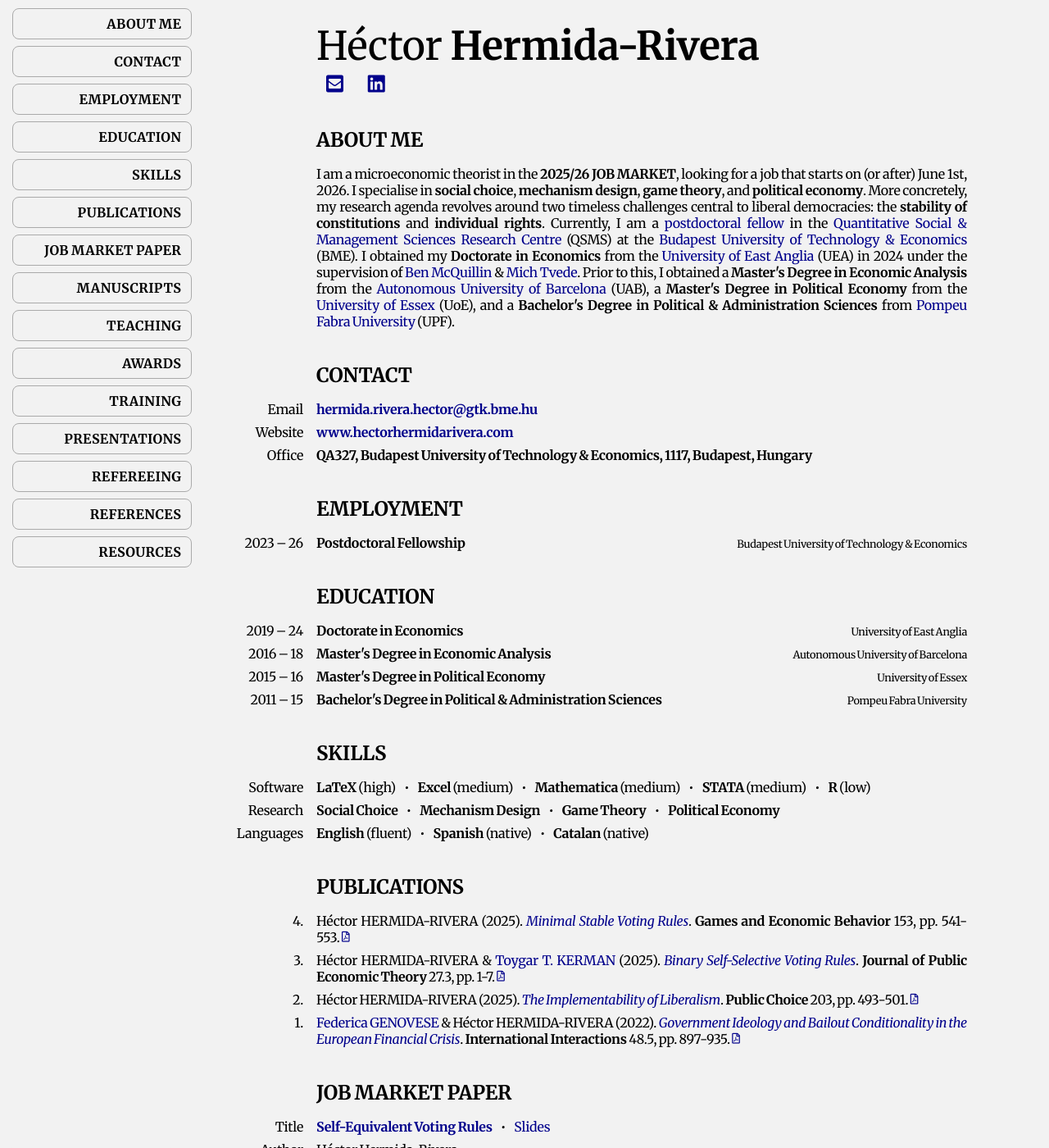
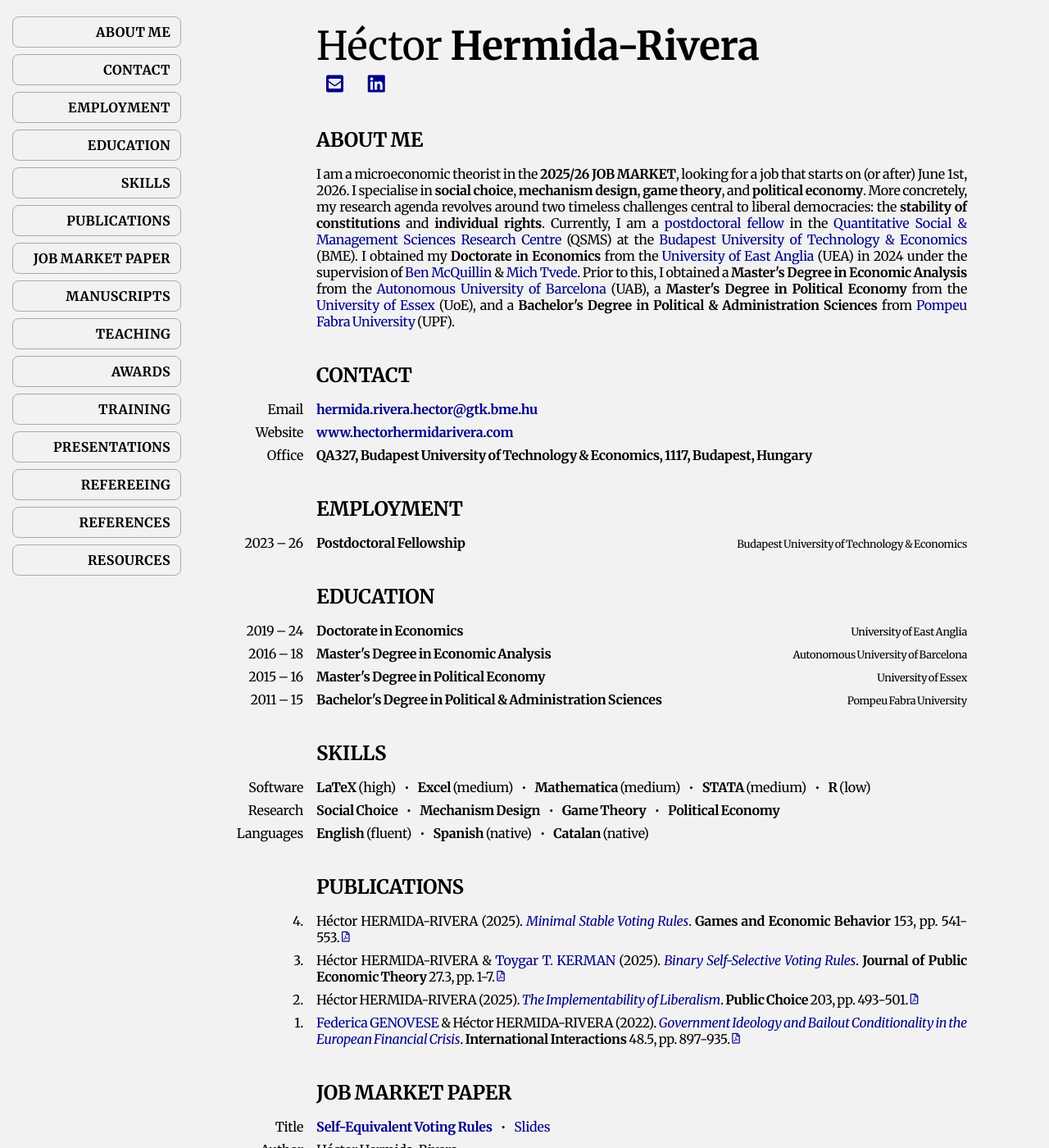
Before and after one commit to HectorHermidaRivera/hectorhermidarivera.github.io, a Jekyll site: the page built from index.md, in a window 1280 px wide and 1400 px high. Shown: the whole window at 82% size. Built offline with Jekyll 4.4.1, drawn with Linux system fonts in a browser that asks for light colours; a style sheet for code colours, icons or effects is not loaded.

Commit message:
Update style.css

```diff
--- a/assets/css/style.css
+++ b/assets/css/style.css
@@ -10,9 +10,9 @@ a {
 /* New Sidebar Style */
 .sidebar {
   position: fixed;
-  top: 0;                  /* start at top of viewport */
+  top: 10px;                  /* start at top of viewport */
   left: 5px;               /* optional inset */
-  width: auto;             /* shrink to fit links */
+  width: 200px;             /* shrink to fit links */
   height: 100vh;           /* full viewport height */
   display: flex;
   flex-direction: column;
@@ -68,17 +68,6 @@ body {
 }
 
 /* CONTENT */
-
-/*.content {
-  max-width: 1000px;
-  width: 100%;
-  margin-left: max(200px, (100vw - 1000px)/2);
-  margin-right: (100vw - 1000px)/2;
-  padding: 0 20px 30px 20px;
-  box-sizing: border-box;
-  text-align: justify;
-  background-color: #f2f2f2;
-}*/
 
 .content {
   max-width: 1000px;
```
